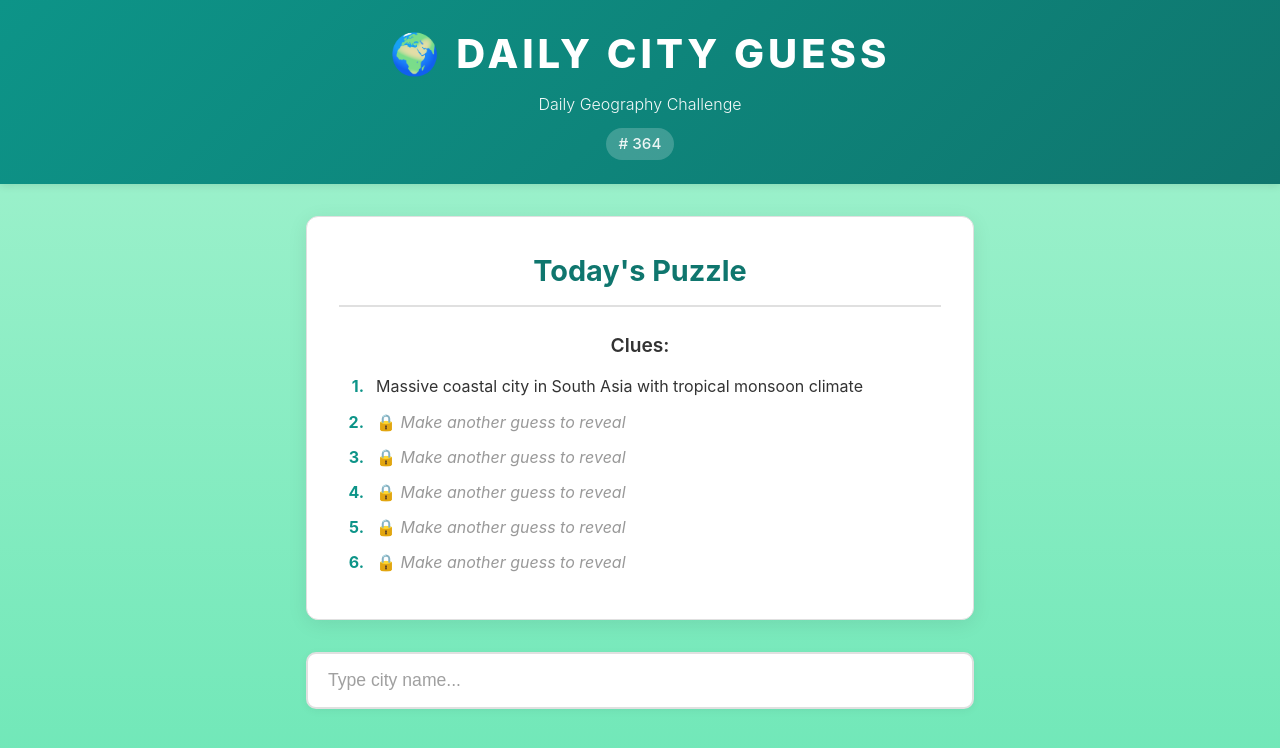
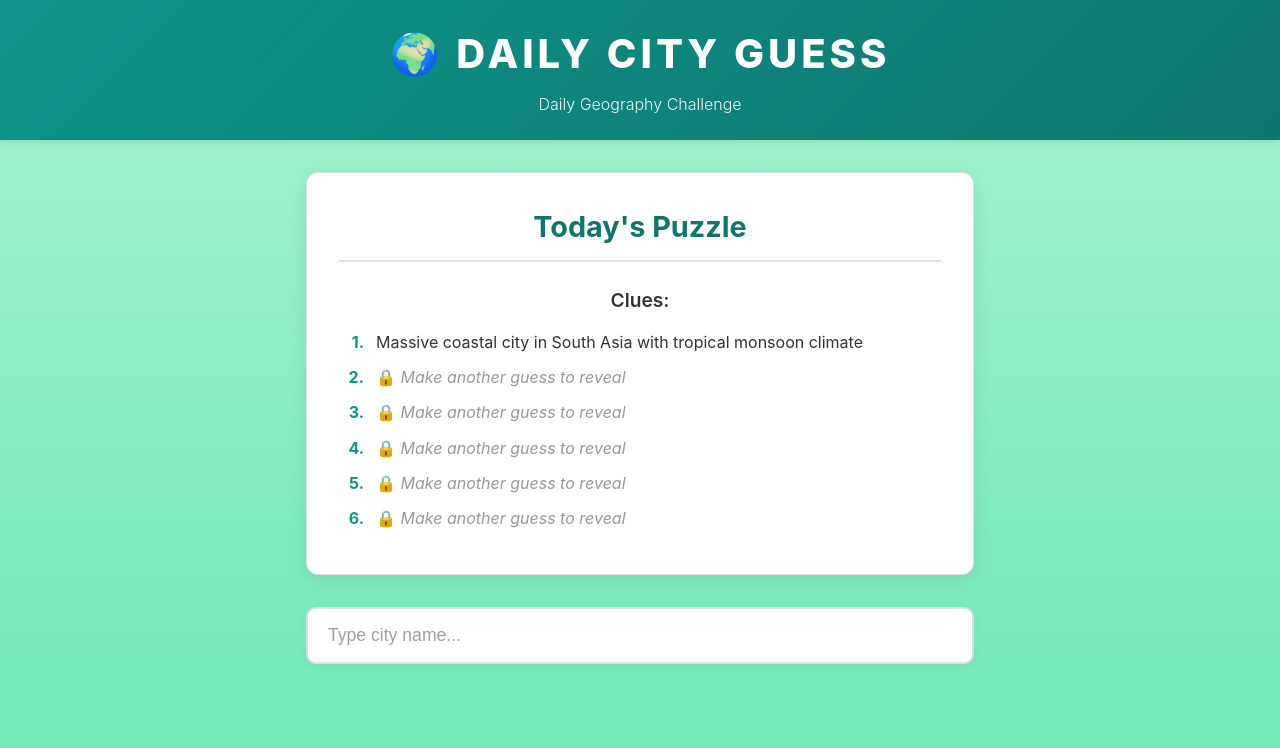
Before and after one commit to djcastelino/daily-city-guess, a React (Vite) app: page / in a window 1280 px wide. Shown: the top 748 px of the page. Built offline with nearby package versions, Linux system fonts and the light colour scheme.

Commit message:
Remove puzzle number from header

```diff
--- a/src/components/Header.tsx
+++ b/src/components/Header.tsx
@@ -1,9 +1,8 @@
-import { getStats, getPuzzleNumber } from '../utils/storage';
+import { getStats } from '../utils/storage';
 import './Header.css';
 
 export default function Header() {
   const stats = getStats();
-  const puzzleNumber = getPuzzleNumber();
 
   return (
     <header className="header">
@@ -13,11 +12,6 @@ export default function Header() {
             🌍 DAILY CITY GUESS
           </h1>
           <p className="subtitle">Daily Geography Challenge</p>
-          <div className="puzzle-info">
-            <span className="puzzle-number">
-              # {puzzleNumber}
-            </span>
-          </div>
           {stats.currentStreak > 0 && (
             <div className="streak">
               🔥 {stats.currentStreak} day streak
```
